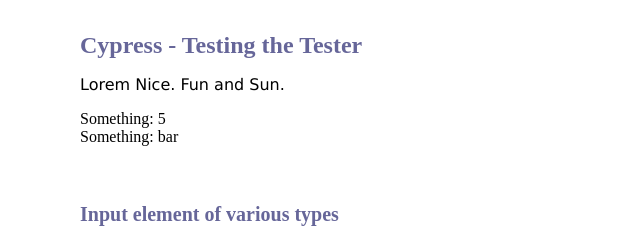
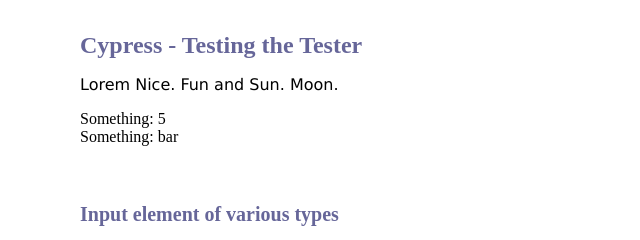
Before and after one commit to JohnLukeBentley/CypressDemo, a website: page index.html in a window 1280 px wide. Shown: the top 240 px of the page, 0-640 px from the left. Drawn offline with Linux system fonts and the light colour scheme.

Commit message:
Small change. Add 'moon'.

```diff
--- a/index.html
+++ b/index.html
@@ -41,7 +41,7 @@
 </head>
 <body>
   <h1>Cypress - Testing the Tester</h1>
-  <p>Lorem Nice. Fun and Sun.</p>
+  <p>Lorem Nice. Fun and Sun. Moon.</p>
   <output></output>
 
   <form method="post" action="" onsubmit="return false;">
```
